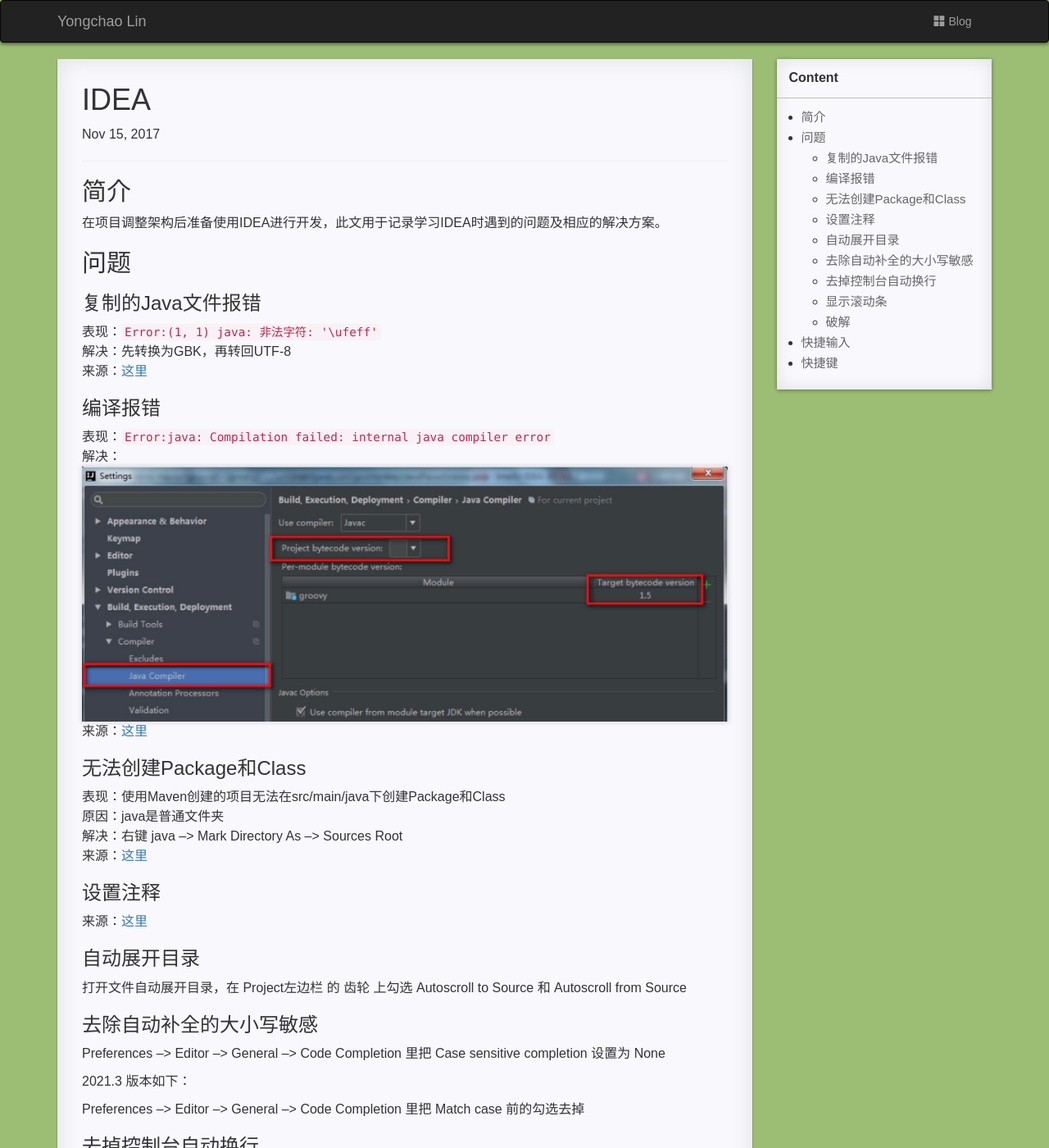
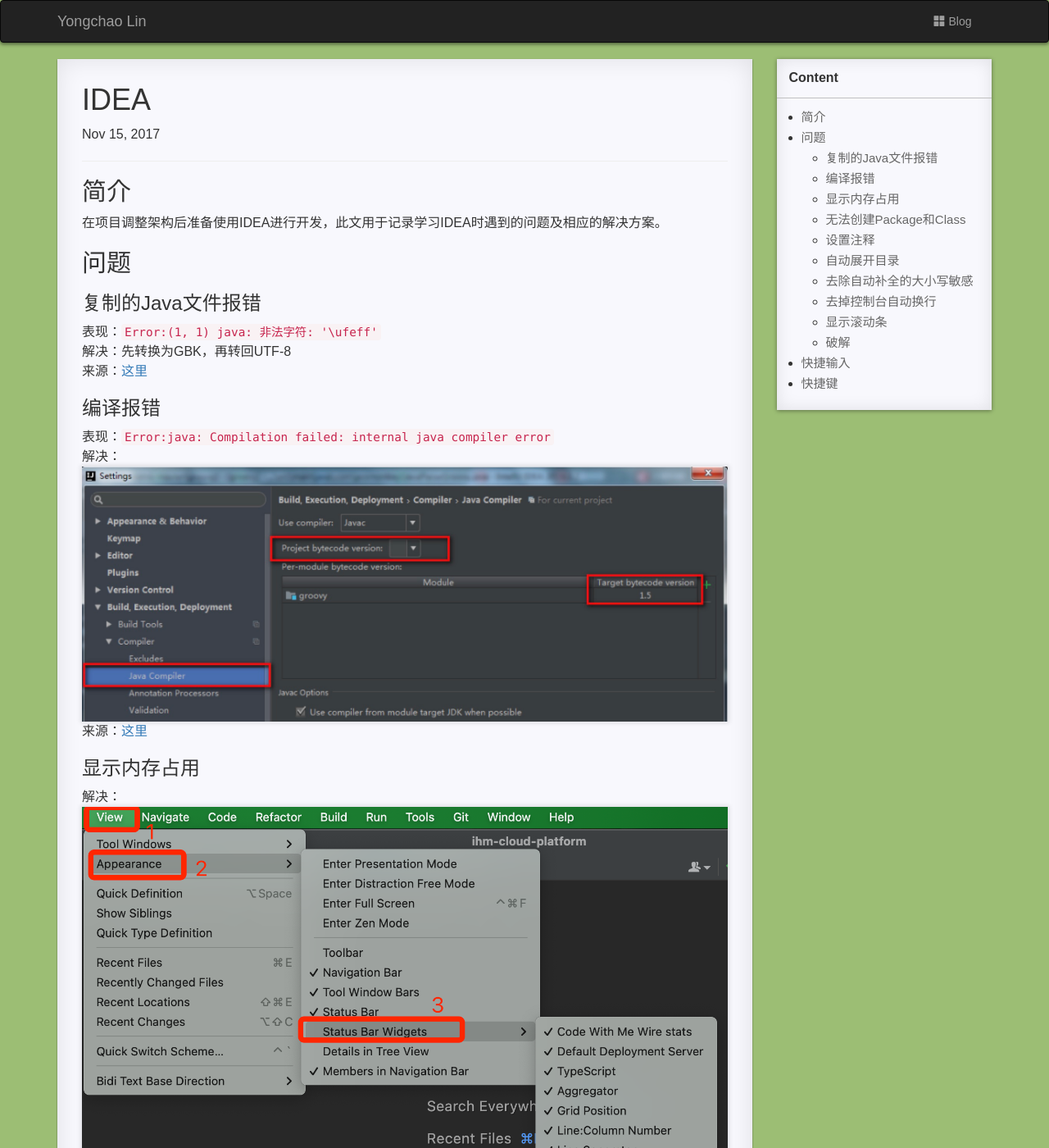
Before and after one commit to linyongchao/linyongchao.github.io, a Jekyll site: the page built from _posts/2017/2017-11-15-idea.md, in a window 1280 px wide and 1400 px high. Shown: the whole window at 82% size. Built offline with Jekyll 4.4.1, drawn with Linux system fonts in a browser that asks for light colours; comment, search, counter and statistics services are not loaded.

Commit message:
add:增加了idea内存显示的设置方式

````diff
--- a/_posts/2017/2017-11-15-idea.md
+++ b/_posts/2017/2017-11-15-idea.md
@@ -25,6 +25,10 @@
 表现：```Error:java: Compilation failed: internal java compiler error```
 解决：![img](https://linyongchao.github.io/static/img/idea/1.png)
 来源：[这里](https://blog.csdn.net/wo541075754/article/details/82119860)
+
+### 显示内存占用
+
+解决：![img](https://linyongchao.github.io/static/img/idea/memory.jpg)
 
 ### 无法创建Package和Class
 
````
Also changed, not shown: static/img/idea/memory.jpg (added).
